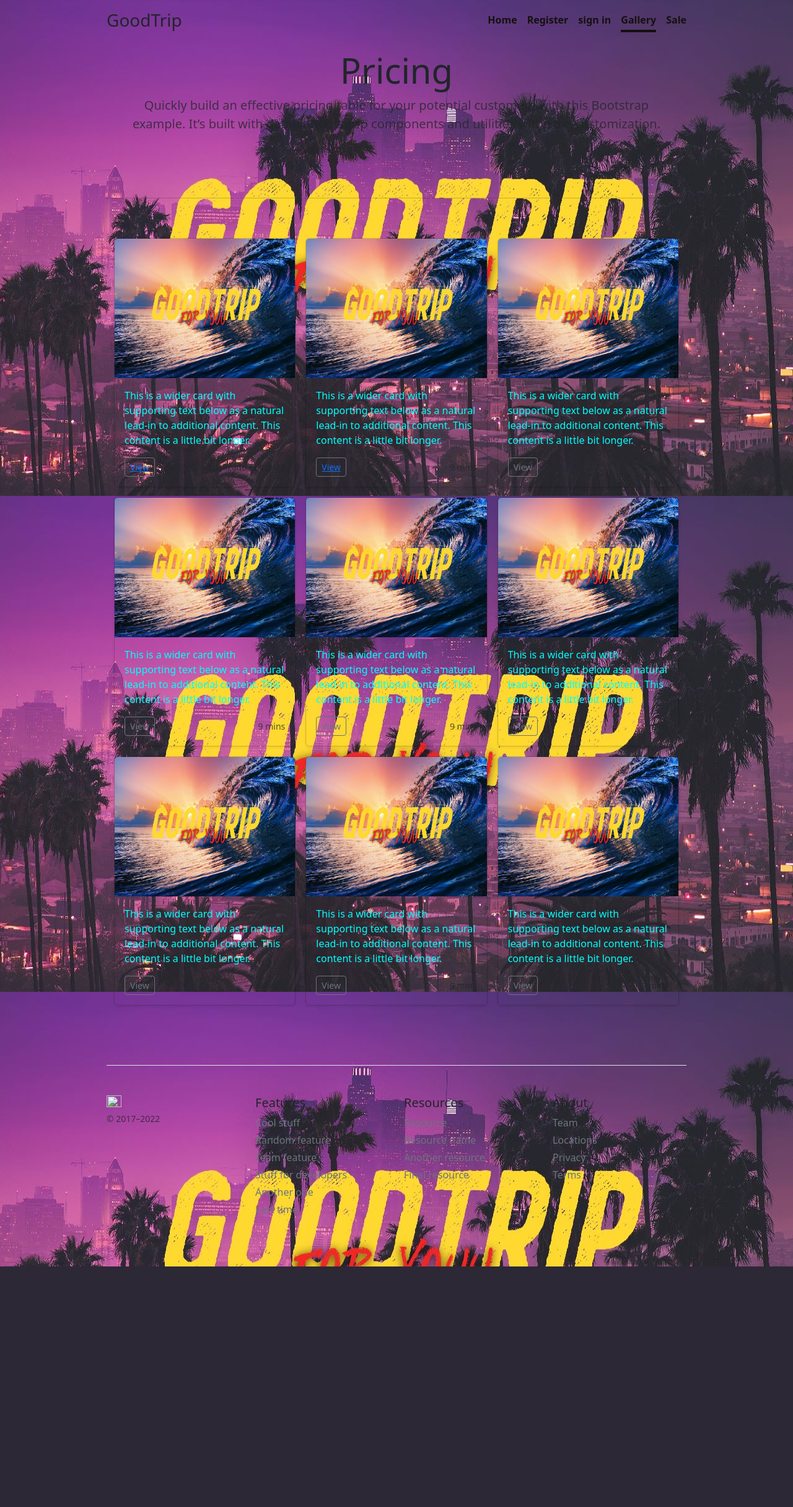
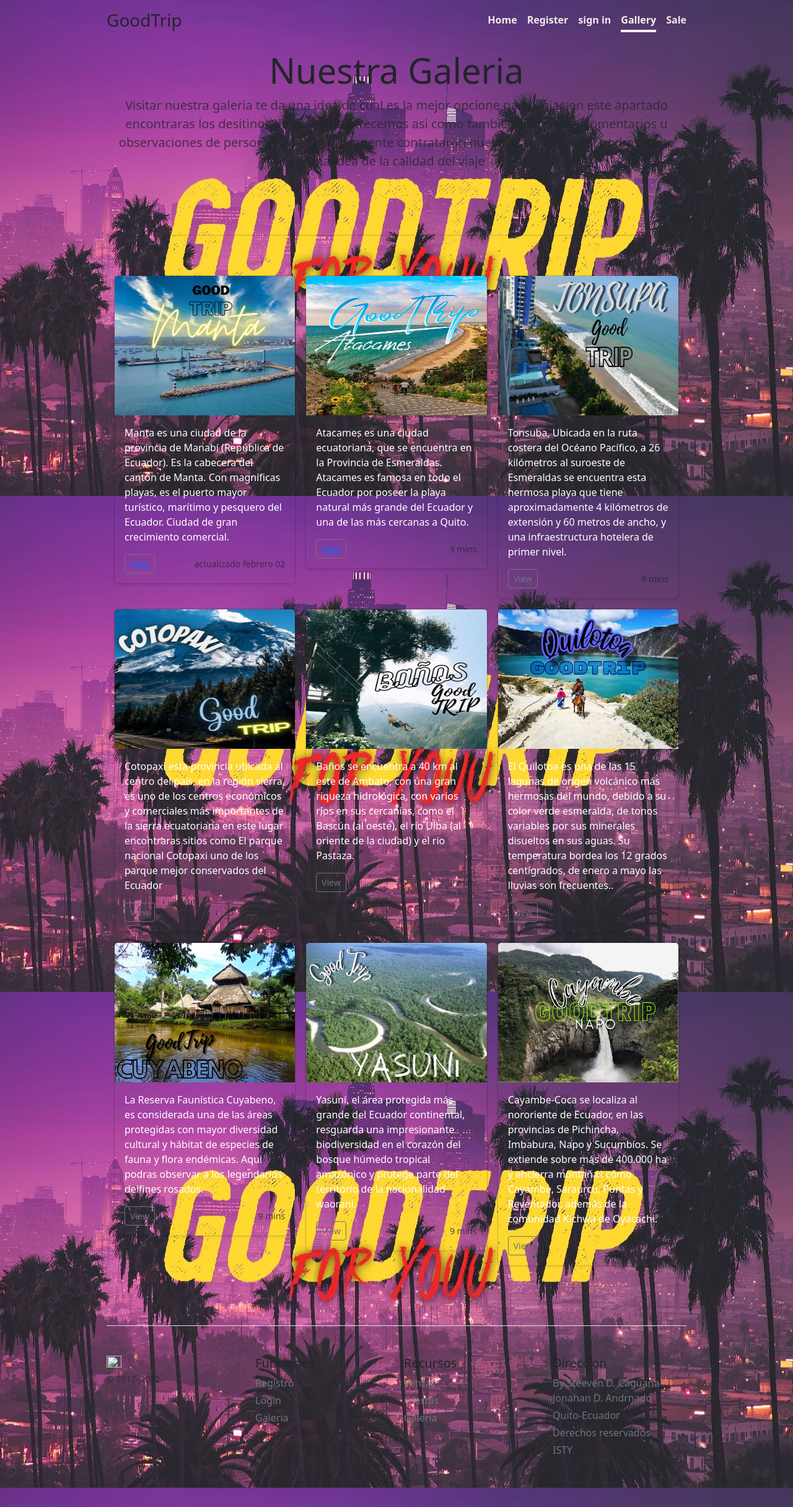
Before and after one commit to jdu-andrango/PythonFlaskPostgrestGoodTrip, a Flask app: page /templates/galery.html in a window 1280 px wide. Shown: the whole page at 62% size. Before the commit the page ends 2043 px from the top, so only its background shows below. Run offline with Flask 2, Linux system fonts and the light colour scheme; some libraries are stand-ins or nearby versions.

Commit message:
Estilos, imagenes y cambios agregados-Todo funcionando

```diff
--- a/static/css/atacames.css
+++ b/static/css/atacames.css
@@ -22,15 +22,15 @@ body{
 
 .album .row .col .card {
   background: transparent;
-  color: aqua;
+  color: white;
 }
 
 .album .row .col .card .card-body .d-flex .text-muted{
-  color: aqua;
+  color: white;
 }
 
 #small{
-  color: aqua;
+  color: white;
 }
 .nav-masthead .nav-link {
   color: rgb(22, 16, 16);
--- a/static/css/galery.css
+++ b/static/css/galery.css
@@ -1,10 +1,10 @@
 
 /*
 body{
-  background: black;
+  background: white;
   background-repeat: no-repeat;
   background-size: 100% 100% ;
-  color: aqua;
+  color: withe;
 }
 */
 
@@ -26,24 +26,25 @@ body{
 
 .album .row .col .card {
   background: transparent;
-  color: aqua;
+  color: white;
+
 }
 
 .album .row .col .card .card-body .d-flex .text-muted{
-  color: aqua;
+  color: white;
 }
 
 #small{
-  color: aqua;
+  color: white;
 }
 .nav-masthead .nav-link {
-  color: rgb(22, 16, 16);
+  color: rgb(240, 235, 235);
   border-bottom: .25rem solid transparent;
 }
 
 .nav-masthead .nav-link:hover,
 .nav-masthead .nav-link:focus {
-  border-bottom-color: rgba(255, 255, 255, .25);
+  border-bottom-color: rgb(243, 234, 234);
 }
 
 .nav-masthead .nav-link + .nav-link {
@@ -51,8 +52,8 @@ body{
 }
 
 .nav-masthead .active {
-  color: rgb(22, 16, 16);
-  border-bottom-color: rgb(22, 16, 16);
+  color: rgb(246, 240, 240);
+  border-bottom-color: rgb(252, 250, 250);
 }
 
 /*
@@ -87,24 +88,24 @@ body{
 
 .album .row .col .card {
   background: transparent;
-  color: aqua;
+  color: white;
 }
 
 .album .row .col .card .card-body .d-flex .text-muted{
-  color: aqua;
+  color: white;
 }
 
 #small{
-  color: aqua;
+  color: white;
 }
 .nav-masthead .nav-link {
-  color: rgb(22, 16, 16);
+  color: rgb(246, 242, 242);
   border-bottom: .25rem solid transparent;
 }
 
 .nav-masthead .nav-link:hover,
 .nav-masthead .nav-link:focus {
-  border-bottom-color: rgba(255, 255, 255, .25);
+  border-bottom-color: rgb(255, 255, 255);
 }
 
 .nav-masthead .nav-link + .nav-link {
@@ -112,8 +113,8 @@ body{
 }
 
 .nav-masthead .active {
-  color: rgb(22, 16, 16);
-  border-bottom-color: rgb(22, 16, 16);
+  color: rgb(249, 237, 237);
+  border-bottom-color: rgb(240, 237, 237);
 }
 
 /*
@@ -150,13 +151,13 @@ body{
 
 
 .nav-masthead .nav-link {
-  color: rgb(22, 16, 16);
+  color: rgb(242, 233, 233);
   border-bottom: .25rem solid transparent;
 }
 
 .nav-masthead .nav-link:hover,
 .nav-masthead .nav-link:focus {
-  border-bottom-color: rgba(255, 255, 255, .25);
+  border-bottom-color: rgb(255, 255, 255);
 }
 
 .nav-masthead .nav-link + .nav-link {
@@ -164,8 +165,8 @@ body{
 }
 
 .nav-masthead .active {
-  color: rgb(22, 16, 16);
-  border-bottom-color: rgb(22, 16, 16);
+  color: rgb(251, 242, 242);
+  border-bottom-color: rgb(241, 240, 240);
 }
 
 /*
@@ -190,7 +191,7 @@ body{
   bottom: 10%;
   left: 10px;
   content: "";
-  background-color: rgba(255, 255, 255, .1);
+  background-color: rgb(255, 255, 255);
   border-radius: 5px;
 }
 
--- a/static/css/login.css
+++ b/static/css/login.css
@@ -26,15 +26,15 @@ body{
 
 .album .row .col .card {
   background: transparent;
-  color: aqua;
+  color: white;
 }
 
 .album .row .col .card .card-body .d-flex .text-muted{
-  color: aqua;
+  color: white;
 }
 
 #small{
-  color: aqua;
+  color: white;
 }
 .nav-masthead .nav-link {
   color: rgb(22, 16, 16);
--- a/templates/galery.html
+++ b/templates/galery.html
@@ -37,11 +37,9 @@
             <br>
             <br>
             <div class="pricing-header p-3 pb-md-4 mx-auto text-center">
-                <h1 class="display-4 fw-normal">Pricing</h1>
-                <p class="fs-5 text-muted">Quickly build an effective pricing table for your potential customers with
-                    this
-                    Bootstrap example. It’s built with default Bootstrap components and utilities with little
-                    customization.
+                <h1 class="display-4 fw-normal">Nuestra Galeria</h1>
+                <p class="fs-5 text-muted">Visitar nuestra galeria te da una idea de cual es la mejor opcione para viajar, en este apartado encontraras los desitinos de viaje que ofrecemos
+                    asi como tambien podras ver comentarios u observaciones de personas que anterior mente contrataron nuestros servicios, asi podras darte una idea de la calidad del viaje
                 </p>
             </div>
         </header>
@@ -68,7 +66,7 @@
                         <div class="col">
                             <div class="card shadow-sm">
 
-                                <img src="/static/img/portadaOlas.jpg" alt="" srcset=""
+                                <img src="/static/img/manti.jpg" alt="" srcset=""
                                     class="bd-placeholder-img card-img-top" width="100%" height="225" xmlns=""
                                     role="img" aria-label="Placeholder: Thumbnail" preserveAspectRatio="xMidYMid slice"
                                     focusable="false">
@@ -76,9 +74,7 @@
 
 
                                 <div class="card-body">
-                                    <p class="card-text">This is a wider card with supporting text below as a natural
-                                        lead-in to
-                                        additional content. This content is a little bit longer.</p>
+                                    <p class="card-text">Manta es una ciudad de la provincia de Manabí (República de Ecuador). Es la cabecera del cantón de Manta. Con magníficas playas, es el puerto mayor turístico, marítimo y pesquero del Ecuador. Ciudad de gran crecimiento comercial.</p>
                                     <div class="d-flex justify-content-between align-items-center">
                                         <div class="btn-group">
                                             <button type="button" class="btn btn-sm btn-outline-secondary">
@@ -86,21 +82,19 @@
                                             </button>
 
                                         </div>
-                                        <small id="small" class="text-muted">actualizado enero 23</small>
+                                        <small id="small" class="text-muted">actualizado febrero 02</small>
                                     </div>
                                 </div>
                             </div>
                         </div>
                         <div class="col">
                             <div class="card shadow-sm">
-                                <img src="/static/img/portadaOlas.jpg" alt="" srcset=""
+                                <img src="/static/img/atacames.jpg" alt="" srcset=""
                                     class="bd-placeholder-img card-img-top" width="100%" height="225" xmlns=""
                                     role="img" aria-label="Placeholder: Thumbnail" preserveAspectRatio="xMidYMid slice"
                                     focusable="false">
                                 <div class="card-body">
-                                    <p class="card-text">This is a wider card with supporting text below as a natural
-                                        lead-in to
-                                        additional content. This content is a little bit longer.</p>
+                                    <p class="card-text">Atacames es una ciudad ecuatoriana, que se encuentra en la Provincia de Esmeraldas. Atacames es famosa en todo el Ecuador por poseer la playa natural más grande del Ecuador y una de las más cercanas a Quito.</p>
                                     <div class="d-flex justify-content-between align-items-center">
                                         <div class="btn-group">
                                             <button type="button" class="btn btn-sm btn-outline-secondary">
@@ -114,14 +108,12 @@
                         </div>
                         <div class="col">
                             <div class="card shadow-sm">
-                                <img src="/static/img/portadaOlas.jpg" alt="" srcset=""
+                                <img src="/static/img/Tonsupi.jpg" alt="" srcset=""
                                     class="bd-placeholder-img card-img-top" width="100%" height="225" xmlns=""
                                     role="img" aria-label="Placeholder: Thumbnail" preserveAspectRatio="xMidYMid slice"
                                     focusable="false">
                                 <div class="card-body">
-                                    <p class="card-text">This is a wider card with supporting text below as a natural
-                                        lead-in to
-                                        additional content. This content is a little bit longer.</p>
+                                    <p class="card-text"> Tonsuba, Ubicada en la ruta costera del Océano Pacífico, a 26 kilómetros al suroeste de Esmeraldas se encuentra esta hermosa playa que tiene aproximadamente 4 kilómetros de extensión y 60 metros de ancho, y una infraestructura hotelera de primer nivel. </p>
                                     <div class="d-flex justify-content-between align-items-center">
                                         <div class="btn-group">
                                             <button type="button" class="btn btn-sm btn-outline-secondary">View</button>
@@ -134,14 +126,12 @@
 
                         <div class="col">
                             <div class="card shadow-sm">
-                                <img src="/static/img/portadaOlas.jpg" alt="" srcset=""
+                                <img src="/static/img/contapaxi.jpg" alt="" srcset=""
                                     class="bd-placeholder-img card-img-top" width="100%" height="225" xmlns=""
                                     role="img" aria-label="Placeholder: Thumbnail" preserveAspectRatio="xMidYMid slice"
                                     focusable="false">
                                 <div class="card-body">
-                                    <p class="card-text">This is a wider card with supporting text below as a natural
-                                        lead-in to
-                                        additional content. This content is a little bit longer.</p>
+                                    <p class="card-text">Cotopaxi esta provincia ubicada al centro del país, en la región sierra, es uno de los centros económicos y comerciales más importantes de la sierra ecuatoriana en este lugar encontraras sitios como El parque nacional Cotopaxi uno de los parque mejor conservados del Ecuador </p>
                                     <div class="d-flex justify-content-between align-items-center">
                                         <div class="btn-group">
                                             <button type="button" class="btn btn-sm btn-outline-secondary">View</button>
@@ -153,14 +143,12 @@
                         </div>
                         <div class="col">
                             <div class="card shadow-sm">
-                                <img src="/static/img/portadaOlas.jpg" alt="" srcset=""
+                                <img src="/static/img/baño.jpg" alt="" srcset=""
                                     class="bd-placeholder-img card-img-top" width="100%" height="225" xmlns=""
                                     role="img" aria-label="Placeholder: Thumbnail" preserveAspectRatio="xMidYMid slice"
                                     focusable="false">
                                 <div class="card-body">
-                                    <p class="card-text">This is a wider card with supporting text below as a natural
-                                        lead-in to
-                                        additional content. This content is a little bit longer.</p>
+                                    <p class="card-text">Baños se encuentra a 40 km al este de Ambato, con una gran riqueza hidrológica, con varios ríos en sus cercanías, como el Bascún (al oeste), el río Ulba (al oriente de la ciudad) y el río Pastaza.</p>
                                     <div class="d-flex justify-content-between align-items-center">
                                         <div class="btn-group">
                                             <button type="button" class="btn btn-sm btn-outline-secondary">View</button>
@@ -172,14 +160,12 @@
                         </div>
                         <div class="col">
                             <div class="card shadow-sm">
-                                <img src="/static/img/portadaOlas.jpg" alt="" srcset=""
+                                <img src="/static/img/Quilotoa.jpg" alt="" srcset=""
                                     class="bd-placeholder-img card-img-top" width="100%" height="225" xmlns=""
                                     role="img" aria-label="Placeholder: Thumbnail" preserveAspectRatio="xMidYMid slice"
                                     focusable="false">
                                 <div class="card-body">
-                                    <p class="card-text">This is a wider card with supporting text below as a natural
-                                        lead-in to
-                                        additional content. This content is a little bit longer.</p>
+                                    <p class="card-text">El Quilotoa es una de las 15 lagunas de origen volcánico más hermosas del mundo, debido a su color verde esmeralda, de tonos variables por sus minerales disueltos en sus aguas. Su temperatura bordea los 12 grados centígrados, de enero a mayo las lluvias son frecuentes..</p>
                                     <div class="d-flex justify-content-between align-items-center">
                                         <div class="btn-group">
                                             <button type="button" class="btn btn-sm btn-outline-secondary">View</button>
@@ -191,14 +177,13 @@
                         </div>
                         <div class="col">
                             <div class="card shadow-sm">
-                                <img src="/static/img/portadaOlas.jpg" alt="" srcset=""
+                                <img src="/static/img/cuya.jpg" alt="" srcset=""
                                     class="bd-placeholder-img card-img-top" width="100%" height="225" xmlns=""
                                     role="img" aria-label="Placeholder: Thumbnail" preserveAspectRatio="xMidYMid slice"
                                     focusable="false">
                                 <div class="card-body">
-                                    <p class="card-text">This is a wider card with supporting text below as a natural
-                                        lead-in to
-                                        additional content. This content is a little bit longer.</p>
+                                    <p class="card-text">La Reserva Faunística Cuyabeno, es considerada una de las áreas protegidas con mayor diversidad cultural y hábitat de especies de fauna y flora endémicas.
+                                             Aqui podras observar a los legendarios delfines rosados.</p>
                                     <div class="d-flex justify-content-between align-items-center">
                                         <div class="btn-group">
                                             <button type="button" class="btn btn-sm btn-outline-secondary">View</button>
@@ -210,14 +195,12 @@
                         </div>
                         <div class="col">
                             <div class="card shadow-sm">
-                                <img src="/static/img/portadaOlas.jpg" alt="" srcset=""
+                                <img src="/static/img/yasuni.jpg" alt="" srcset=""
                                     class="bd-placeholder-img card-img-top" width="100%" height="225" xmlns=""
                                     role="img" aria-label="Placeholder: Thumbnail" preserveAspectRatio="xMidYMid slice"
                                     focusable="false">
                                 <div class="card-body">
-                                    <p class="card-text">This is a wider card with supporting text below as a natural
-                                        lead-in to
-                                        additional content. This content is a little bit longer.</p>
+                                    <p class="card-text">Yasuní, el área protegida más grande del Ecuador continental, resguarda una impresionante biodiversidad en el corazón del bosque húmedo tropical amazónico y protege parte del territorio de la nacionalidad waorani.</p>
                                     <div class="d-flex justify-content-between align-items-center">
                                         <div class="btn-group">
                                             <button type="button" class="btn btn-sm btn-outline-secondary">View</button>
@@ -229,14 +212,12 @@
                         </div>
                         <div class="col">
                             <div class="card shadow-sm">
-                                <img src="/static/img/portadaOlas.jpg" alt="" srcset=""
+                                <img src="/static/img/napo.jpg" alt="" srcset=""
                                     class="bd-placeholder-img card-img-top" width="100%" height="225" xmlns=""
                                     role="img" aria-label="Placeholder: Thumbnail" preserveAspectRatio="xMidYMid slice"
                                     focusable="false">
                                 <div class="card-body">
-                                    <p class="card-text">This is a wider card with supporting text below as a natural
-                                        lead-in to
-                                        additional content. This content is a little bit longer.</p>
+                                    <p class="card-text">Cayambe-Coca se localiza al nororiente de Ecuador, en las provincias de Pichincha, Imbabura, Napo y Sucumbíos. Se extiende sobre más de 400.000 ha y encierra montañas como Cayambe, Saraurcu, Puntas y Reventador, además de la comunidad Kichwa de Oyacachi.</p>
                                     <div class="d-flex justify-content-between align-items-center">
                                         <div class="btn-group">
                                             <button type="button" class="btn btn-sm btn-outline-secondary">View</button>
@@ -256,35 +237,34 @@
                     <small class="d-block mb-3 text-muted">&copy; 2017–2022</small>
                 </div>
                 <div class="col-6 col-md">
-                    <h5>Features</h5>
+                    <h5>Funciones</h5>
                     <ul class="list-unstyled text-small">
-                        <li class="mb-1"><a class="link-secondary text-decoration-none" href="#">Cool stuff</a></li>
-                        <li class="mb-1"><a class="link-secondary text-decoration-none" href="#">Random feature</a></li>
-                        <li class="mb-1"><a class="link-secondary text-decoration-none" href="#">Team feature</a></li>
-                        <li class="mb-1"><a class="link-secondary text-decoration-none" href="#">Stuff for
-                                developers</a>
+                        <li class="mb-1"><a class="link-secondary text-decoration-none" href="/templates/register.html">Registro</a></li>
+                        <li class="mb-1"><a class="link-secondary text-decoration-none" href="/templates/login.html">Login</a></li>
+                        <li class="mb-1"><a class="link-secondary text-decoration-none" href="/templates/galery.html">Galeria</a></li>
+
+                                </a>
                         </li>
-                        <li class="mb-1"><a class="link-secondary text-decoration-none" href="#">Another one</a></li>
-                        <li class="mb-1"><a class="link-secondary text-decoration-none" href="#">Last time</a></li>
+
                     </ul>
                 </div>
                 <div class="col-6 col-md">
-                    <h5>Resources</h5>
+                    <h5>Recursos</h5>
                     <ul class="list-unstyled text-small">
-                        <li class="mb-1"><a class="link-secondary text-decoration-none" href="#">Resource</a></li>
-                        <li class="mb-1"><a class="link-secondary text-decoration-none" href="#">Resource name</a></li>
-                        <li class="mb-1"><a class="link-secondary text-decoration-none" href="#">Another resource</a>
+                        <li class="mb-1"><a class="link-secondary text-decoration-none" href="/templates/sale.html">Ventas</a></li>
+                        <li class="mb-1"><a class="link-secondary text-decoration-none" href="/templates/sale.html">Ofertas</a></li>
+                        <li class="mb-1"><a class="link-secondary text-decoration-none" href="/templates/galery.html">Galeria</a>
                         </li>
-                        <li class="mb-1"><a class="link-secondary text-decoration-none" href="#">Final resource</a></li>
+
                     </ul>
                 </div>
                 <div class="col-6 col-md">
-                    <h5>About</h5>
+                    <h5>Direccion</h5>
                     <ul class="list-unstyled text-small">
-                        <li class="mb-1"><a class="link-secondary text-decoration-none" href="#">Team</a></li>
-                        <li class="mb-1"><a class="link-secondary text-decoration-none" href="#">Locations</a></li>
-                        <li class="mb-1"><a class="link-secondary text-decoration-none" href="#">Privacy</a></li>
-                        <li class="mb-1"><a class="link-secondary text-decoration-none" href="#">Terms</a></li>
+                        <li class="mb-1"><a class="link-secondary text-decoration-none" href="#">By Steeven D. Caguana-Jonahan D. Andrnado</a></li>
+                        <li class="mb-1"><a class="link-secondary text-decoration-none" href="#">Quito-Ecuador</a></li>
+                        <li class="mb-1"><a class="link-secondary text-decoration-none" href="#">Derechos reservados</a></li>
+                        <li class="mb-1"><a class="link-secondary text-decoration-none" href="#">ISTY</a></li>
                     </ul>
                 </div>
             </div>
--- a/templates/login.html
+++ b/templates/login.html
@@ -45,7 +45,7 @@
             <main class="form-signin w-100 m-auto">
                 <form class="formLogin">
                     <img class="mb-4" src="" alt="" width="72" height="57">
-                    <h1 class="h3 mb-3 fw-normal">Please sign in</h1>
+                    <h1 class="h3 mb-3 fw-normal">LOG IN</h1>
 
                     <div class="form-floating">
                         <input type="email" class="form-control" id="floatingInput" placeholder="name@example.com">
```
Also changed, not shown: templates/register.html (+24 -28 lines), templates/sale.html (+157 -154 lines), static/img/Quilotoa.jpg (added), static/img/Tonsupi.jpg (added), static/img/atacames.jpg (added), static/img/baño.jpg (added), static/img/contapaxi.jpg (added), static/img/cuya.jpg (added), static/img/manti.jpg (added), static/img/napo.jpg (added), static/img/yasuni.jpg (added).
